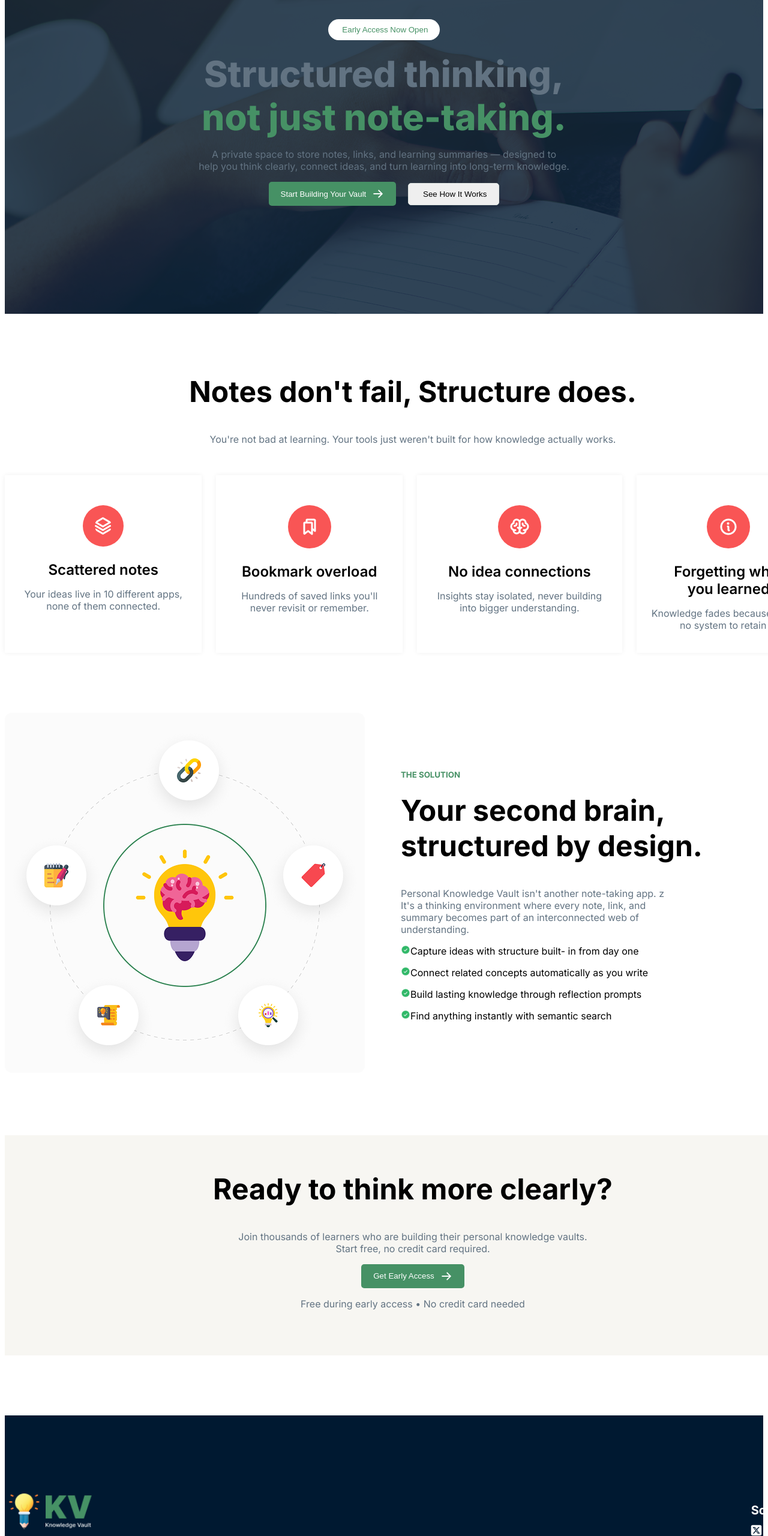
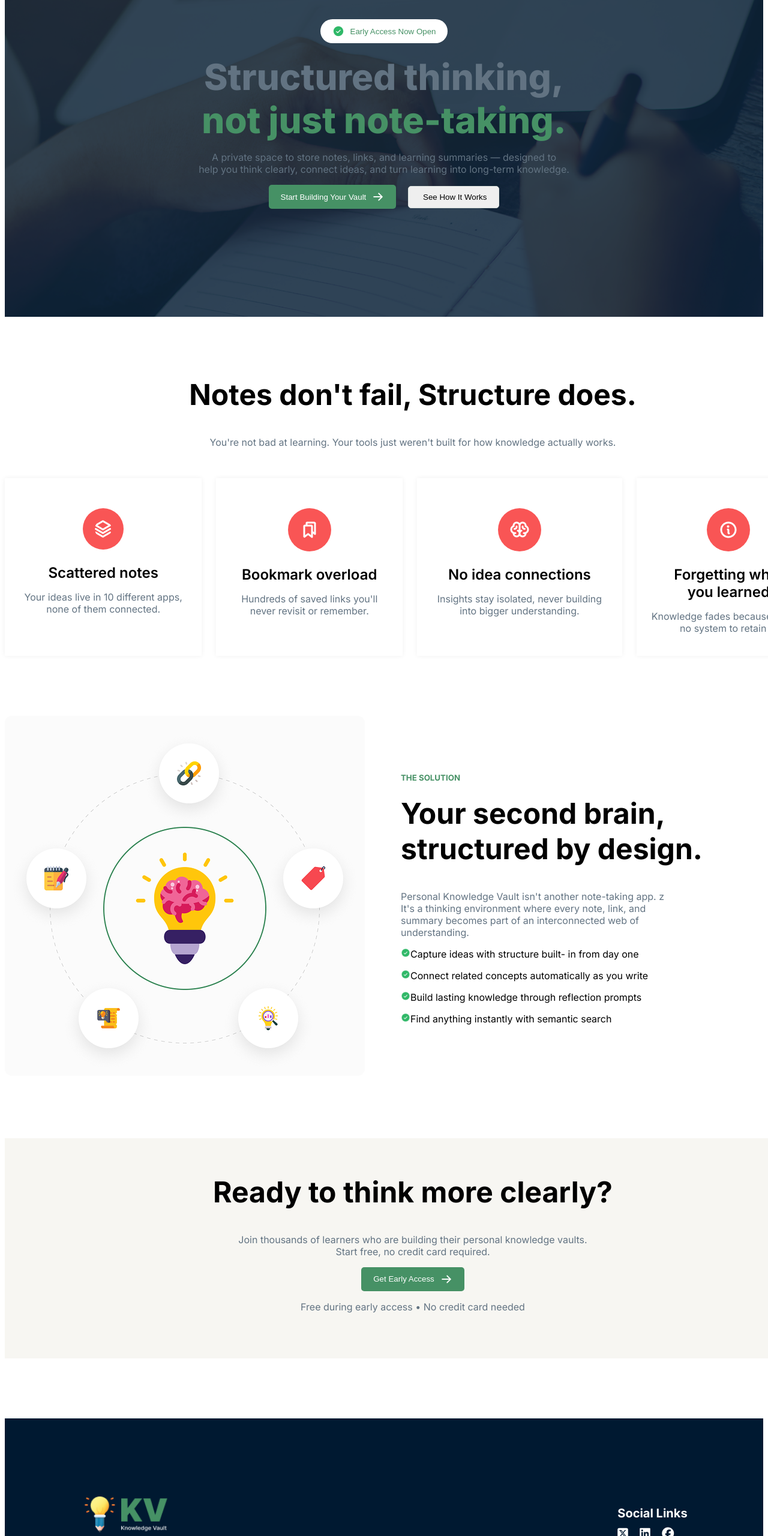
Before and after one commit to chabikunnahar/B13-Assingment-1, a plain HTML site: page index.html in a window 1280 px wide. Shown: the part 240-2800 px from the top of the page at 60% size. Drawn offline with Linux system fonts and the light colour scheme; files whose address does not match are found by name.

Commit message:
added some style

```diff
--- a/index.html
+++ b/index.html
@@ -23,9 +23,9 @@
      </nav>
      <div class="banner">
       <div class="intro">
-         <div class="">
+         <div class="btn">
             <button class="access-btn">
-               <img src="assets/" alt="">
+               <img src="assets/CheckCircle.png" alt="">
                <span>Early Access Now Open</span>
             </button>
          </div>
--- a/styles/style.css
+++ b/styles/style.css
@@ -64,6 +64,8 @@
 
 .banner{
     background-image: url(..//assets/hero-bg.png);
+    background-size: cover;
+    background-position: center;
 }
 .hero-header{
     margin-top: 0px;
@@ -89,6 +91,10 @@
     border-radius: 1000px;
     cursor: pointer;
     margin-bottom: 20px;
+    display: flex;
+    align-items: center;
+    justify-content: center;
+    gap: 10px;
 }
 .hero-btn{
     display: flex;
@@ -105,9 +111,11 @@
     gap: 20px;
 
 }
-.notes{
+main{
     width: 1360px;
     margin: 100px auto;
+}
+.notes{
     text-align: center;
 }
 .notes-header{
@@ -144,8 +152,9 @@
 
     /* desing section */
     .design{
-    width: 1360px;
-    margin: 100px auto;
+    /* width: 1360px;
+    margin: 100px auto; */
+    margin-top: 100px;
     }
     .design-info{
     display: flex;
@@ -175,8 +184,9 @@
 }
 /* access section */
 .access {
-    width: 1360px;
-    margin: 100px auto;
+    /* width: 1360px;
+    margin: 100px auto; */
+    margin-top: 100px;
     gap : 30px;
     text-align: center;
     background-color: rgba(247, 246, 242, 1);
@@ -198,11 +208,12 @@ footer {
 }
 
 .footer-content,hr {
+    width: 80%;
+    margin: 80px auto;
     display: flex;
     justify-content: space-between;
     align-items: center;
-    width: 1360px;
-    margin: 80px auto;
+
 }
 
 .footer-logo img {
```
